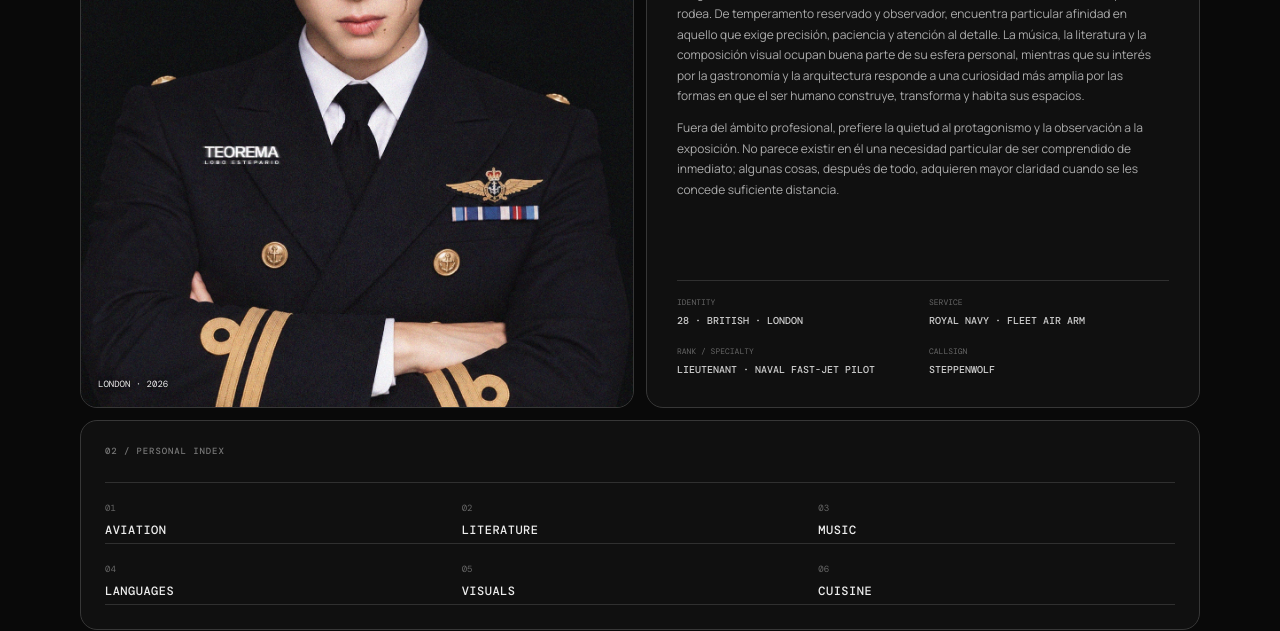
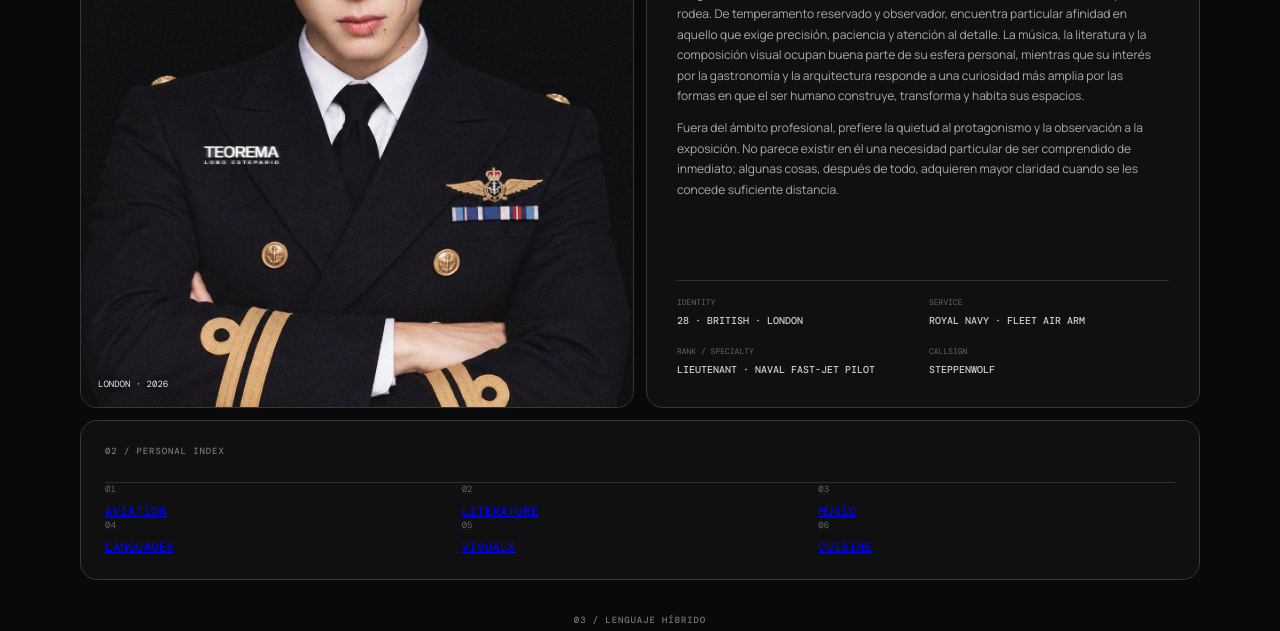
Before and after one commit to Ercadios/lobo, a plain HTML site: page index.html in a window 1280 px wide. Shown: the part 351-982 px from the top of the page. Drawn offline with nearby package versions, Linux system fonts and the light colour scheme.

Commit message:
Add files via upload

```diff
--- a/index.html
+++ b/index.html
@@ -46,12 +46,12 @@
 <section class="index panel">
   <div class="eyebrow">02 / PERSONAL INDEX</div>
   <div class="index-grid">
-    <div><span>01</span><b>AVIATION</b></div>
-    <div><span>02</span><b>LITERATURE</b></div>
-    <div><span>03</span><b>MUSIC</b></div>
-    <div><span>04</span><b>LANGUAGES</b></div>
-    <div><span>05</span><b>VISUALS</b></div>
-    <div><span>06</span><b>CUISINE</b></div>
+    <a class="index-link" href="https://www.royalnavy.mod.uk/equipment/aircraft/f-35" target="_blank" rel="noopener noreferrer"><span>01</span><b>AVIATION</b></a>
+    <a class="index-link" href="https://api.pageplace.de/preview/DT0400.9788419233837_A48636533/preview-9788419233837_A48636533.pdf" target="_blank" rel="noopener noreferrer"><span>02</span><b>LITERATURE</b></a>
+    <a class="index-link" href="https://open.spotify.com/intl-es/track/2GvI8j0DaIAGvubj5NinEF" target="_blank" rel="noopener noreferrer"><span>03</span><b>MUSIC</b></a>
+    <a class="index-link" href="https://web.seducoahuila.gob.mx/biblioweb/upload/Kafka%20Cartas%20a%20Milena.pdf" target="_blank" rel="noopener noreferrer"><span>04</span><b>LANGUAGES</b></a>
+    <a class="index-link" href="https://www.takaishiigallery.com/en/exhibitions/tokyo/" target="_blank" rel="noopener noreferrer"><span>05</span><b>VISUALS</b></a>
+    <a class="index-link" href="https://open.spotify.com/intl-es/track/51ygW389BW4Dut3B69pSwc?si=c42c18af1a654feb" target="_blank" rel="noopener noreferrer"><span>06</span><b>CUISINE</b></a>
   </div>
 </section>
 
```
